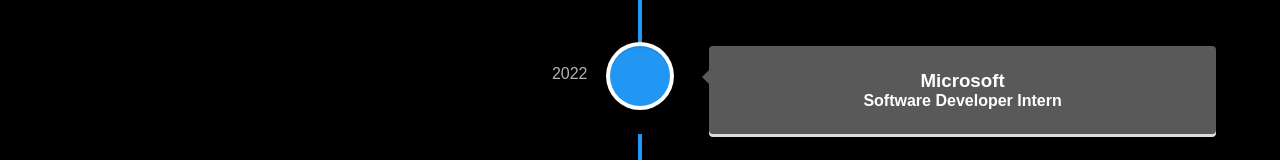
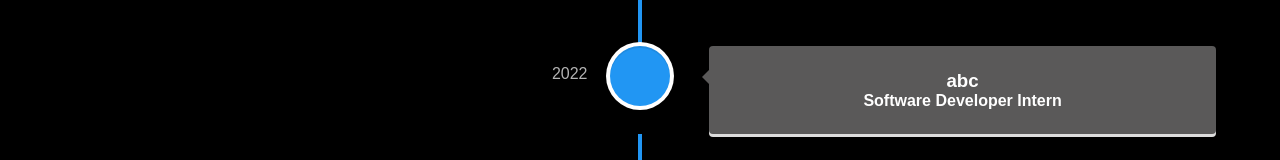
Before and after one commit to vivek-anand-singh/PortFolio, a React (Create React App) app: page /experience in a window 1280 px wide. Shown: the part 344-504 px from the top of the page. Built offline with nearby package versions, Linux system fonts and the light colour scheme.

Commit message:
Changes the company names

```diff
--- a/src/Components/Experience/experience.js
+++ b/src/Components/Experience/experience.js
@@ -6,17 +6,17 @@
 function Experience() {
     const experience = [
         {
-            companyName: "Google",
+            companyName: "xyz",
             role: "Software Developer",
             year: "2023 - Present",
         },
         {
-            companyName: "Microsoft",
+            companyName: "abc",
             role: "Software Developer Intern",
             year: "2022",
         },
         {
-            companyName: "Amazon",
+            companyName: "mno",
             role: "Software Developer Intern",
             year: "2021",
         }
```
